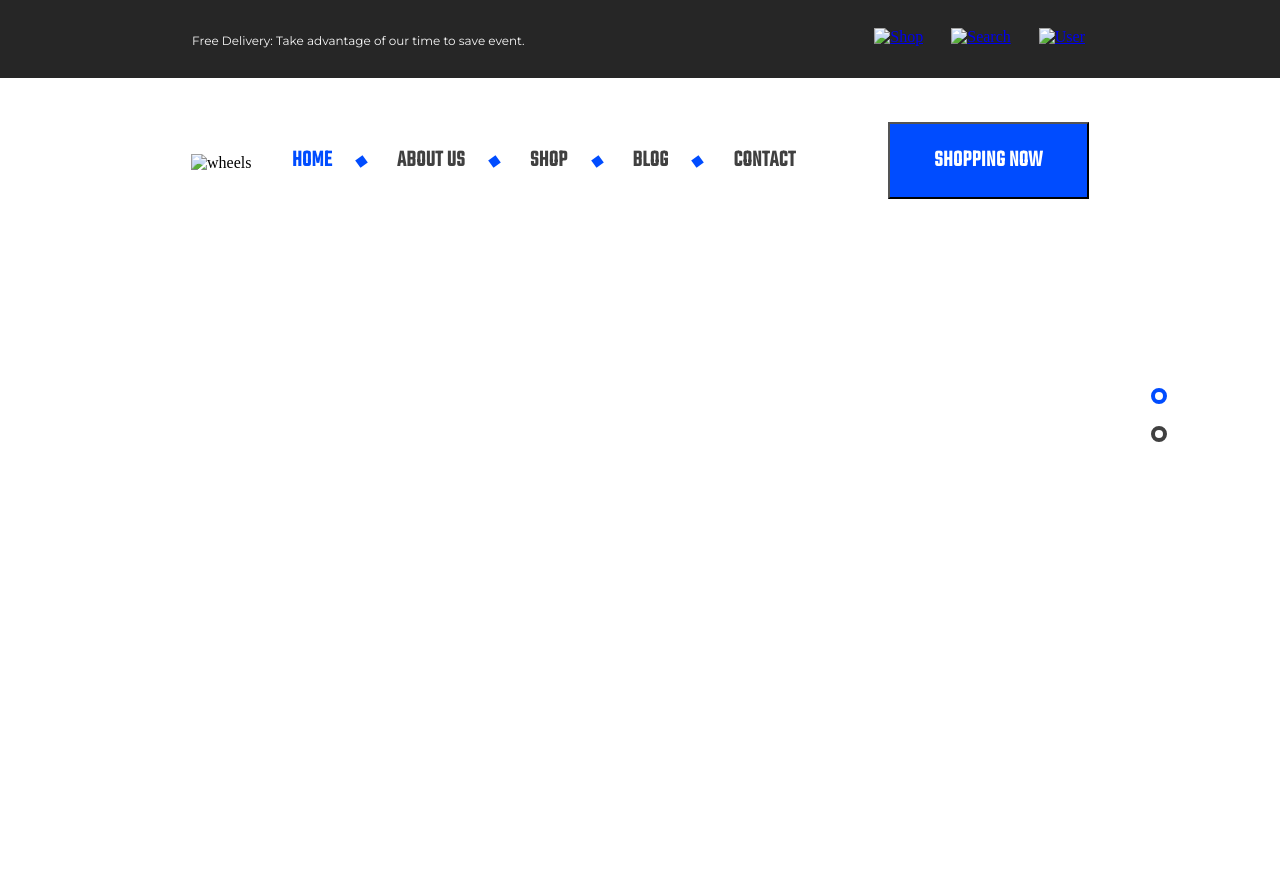
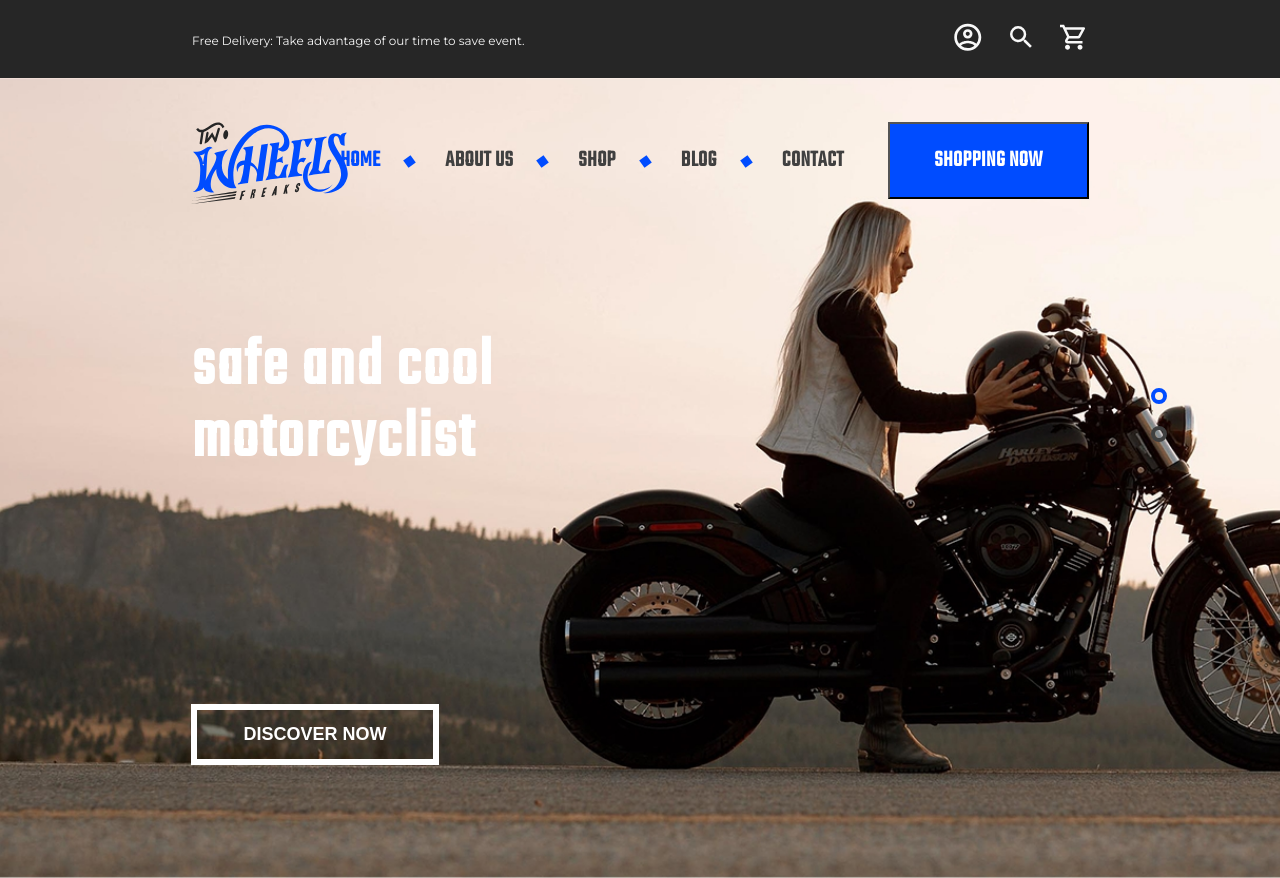
Before and after one commit to bitBillet/moto, a plain HTML site: page index.html in a window 1280 px wide. Drawn offline with Linux system fonts and the light colour scheme; the site is published under a folder, as on GitHub Pages, so addresses that start at the root find nothing.

Commit message:
пиздец не мог путь нормально указать, по итогу нужно просто ебаную рисочку убрать вначале ////////

```diff
--- a/index.html
+++ b/index.html
@@ -12,20 +12,20 @@
         <p class="header_text">Free Delivery: Take advantage of our time to save event.</p>
         <div class="list">
             <a href="#">
-                <img src="/svg/icon_shop.svg" alt="User">
+                <img src="svg/icon_shop.svg" alt="User">
             </a>
             <a href="#">
-                <img src="/svg/icon_search.svg" alt="Search">
+                <img src="svg/icon_search.svg" alt="Search">
             </a>
             <a href="#">
-                <img src="/svg/icon_user.svg" alt="Shop">
+                <img src="svg/icon_user.svg" alt="Shop">
             </a>
         </div>
     </header>
     <div class="main">
         <div class="main__header">
             <div class="main__logo">
-                <img src="/svg/wheels.svg" alt="wheels">
+                <img src="svg/wheels.svg" alt="wheels">
             </div>
             <nav class="main__nav">
                 <a href="#" class="active">HOME</a>
--- a/style.scss
+++ b/style.scss
@@ -38,7 +38,7 @@ header {
 .main {
     width: 100%;
     height: 800px;
-    background-image: url(/img/harley-davidson-1Lg7p5hC2pI-unsplash.jpg);
+    background-image: url(img/harley-davidson-1Lg7p5hC2pI-unsplash.jpg);
     background-size: cover;
     .main__header {
         overflow: hidden;
```
Also changed, not shown: style.css, 1 other file.
